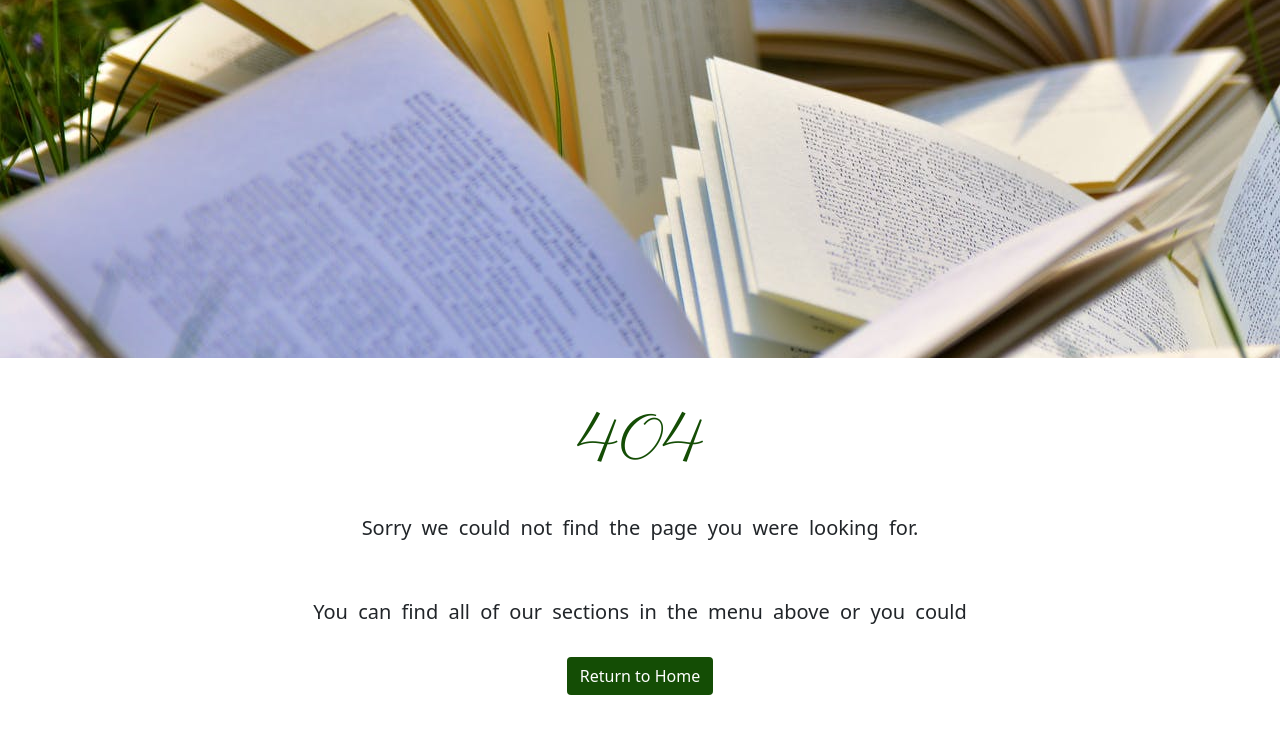
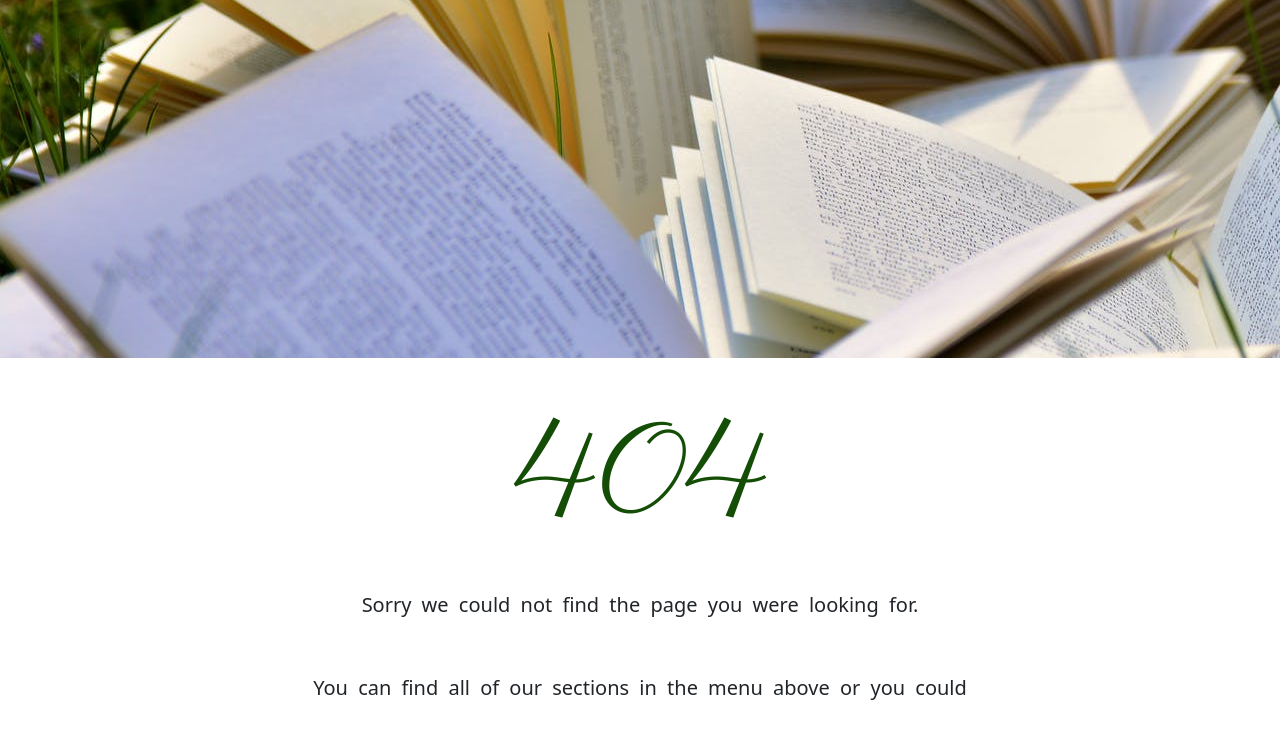
Before and after one commit to katherinesullivan/TalesOfAlgorithmia, a website: page 404.html in a window 1280 px wide. Shown: the part 486-1217 px from the top of the page. Before the commit the page ends 1193 px from the top, so only its background shows below. Drawn offline with nearby package versions, Linux system fonts and the light colour scheme.

Commit message:
error 404 4

```diff
--- a/404.html
+++ b/404.html
@@ -79,11 +79,14 @@
         <h2 class="animate__animated animate__slideInDown text-error">
             404
         </h2>
-        <h5 class="titleint">Sorry we could not find the page you were looking for.</h3>
-        <h5 class="titleint">You can find all of our sections in the menu above or you could</h3>
+        <h5 class="titleint">Sorry we could not find the page you were looking for.</h5>
+        <h5 class="titleint">You can find all of our sections in the menu above or you could</h5>
         <div class="text-center">
             <button class="btn btn-form"><a class="return-home" href="index.html">Return to Home</a></button>
         </div>
+        <br>
+        <br>
+        <br>
     </div>
 </body>
 </html>
--- a/scss/_error404.scss
+++ b/scss/_error404.scss
@@ -2,7 +2,7 @@
     color: $colorppal;
     font-family: 'Parisienne', cursive;
     text-align: center;
-    font-size: 4rem;
+    font-size: 8rem;
 }
 
 .return-home {
```
Also changed, not shown: css/astyle.css.
